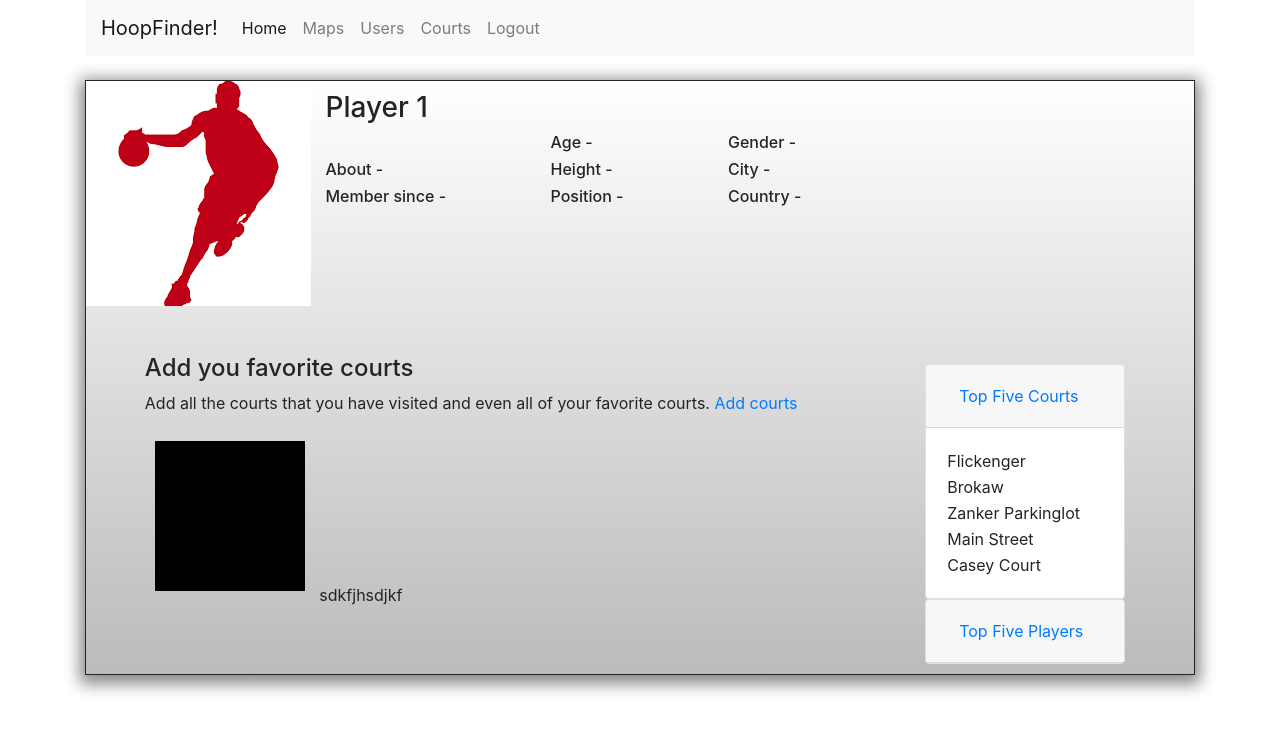
After one commit to dirtyhoops/HoopFinder, a Django app: page /user_dashboard in a window 1280 px wide. The commit adds this page. Shown: the top 733 px of the page. Run offline with Django 3.2, Linux system fonts and the light colour scheme; some libraries are stand-ins or nearby versions.

Commit message:
added user dashboard

```diff
--- /dev/null
+++ b/apps/hoopfinder/static/hoopfinder/css/user-dashboard.css
@@ -0,0 +1,23 @@
+.main{
+    border: 1px solid;
+    min-height: 400px;
+    background-color: rgb(38, 108, 170);
+    box-shadow: 0px 4px 15px 5px #888888;
+    background-image: linear-gradient(to bottom, #ffffff, #eeeeee, #dddddd, #cccccc, #bbbbbb);
+}
+.user_profile{
+    margin: 10px;
+}
+.top_10_courts{
+    width:200px;
+    border: 1px solid;
+    min-height: 400px;
+    box-shadow: 0px 4px 15px 5px #7b7a7a;
+    color: black;
+    background-image: linear-gradient(to top, #ffffff, #cecece, #9e9e9e, #727272, #484848);
+    display: inline-block;
+
+}
+.user_info{
+    vertical-align: top;
+}
--- a/apps/hoopfinder/templates/hoopfinder/courts.html
+++ b/apps/hoopfinder/templates/hoopfinder/courts.html
@@ -46,7 +46,7 @@
             <div class="courtsdiv">
                 <div class="container"></div>
                     <div class="row text-center" style="display: flex; flex-wrap: wrap;">
-            <!-- this is where you do the loop  -->
+            <!-- this is where you do the loop ----------------------------------- -->
                         <div class="col-lg-3 col-md-6 col-sm-6">
                             <div class="courtthumbnail">
                                 <img src="http://www.supremesportschicago.com/images/green-blue-with-rebounder-BASKETBALL-CT.jpg" alt="">
--- a/apps/hoopfinder/templates/hoopfinder/main.html
+++ b/apps/hoopfinder/templates/hoopfinder/main.html
@@ -40,7 +40,7 @@
                     <div class="navbar-nav">
                     <a class="nav-item nav-link active" href="/home">Home <span class="sr-only">(current)</span></a>
                     <a class="nav-item nav-link" href="/map">Maps</a>
-                    <a class="nav-item nav-link" href="#">Users</a>
+                    <a class="nav-item nav-link" href="/user_dashboard">Users</a>
                     <a class="nav-item nav-link" href="/courts">Courts</a>
                     <a class="nav-item nav-link" href="#">Logout</a>
 
--- /dev/null
+++ b/apps/hoopfinder/templates/hoopfinder/user_dashboard.html
@@ -0,0 +1,156 @@
+<!DOCTYPE html>
+<html>
+  <head>
+    <meta charset="utf-8" />
+    <meta http-equiv="X-UA-Compatible" content="IE=edge">
+    <!-- google map api = AIzaSyBDrQTLucGMc_Mf1NBAj4GoelgPyS9UWjU -->
+
+    <title>HoopFinder</title>
+    <!-- {% load static %} -->
+    <meta name="viewport" content="width=device-width, initial-scale=1, shrink-to-fit=no">
+    <link rel="stylesheet" type="text/css" href="../../static/hoopfinder/css/user-dashboard.css">
+    <!-- <link rel="stylesheet" href="https://maxcdn.bootstrapcdn.com/bootstrap/3.3.7/css/bootstrap.min.css" integrity="sha384-BVYiiSIFeK1dGmJRAkycuHAHRg32OmUcww7on3RYdg4Va+PmSTsz/K68vbdEjh4u" crossorigin="anonymous"> -->
+    <script src="https://maxcdn.bootstrapcdn.com/bootstrap/4.0.0/js/bootstrap.min.js" integrity="sha384-JZR6Spejh4U02d8jOt6vLEHfe/JQGiRRSQQxSfFWpi1MquVdAyjUar5+76PVCmYl" crossorigin="anonymous"></script>
+
+    <link rel="stylesheet" href="https://maxcdn.bootstrapcdn.com/bootstrap/4.0.0/css/bootstrap.min.css" integrity="sha384-Gn5384xqQ1aoWXA+058RXPxPg6fy4IWvTNh0E263XmFcJlSAwiGgFAW/dAiS6JXm" crossorigin="anonymous">
+    <!-- <script src="https://maxcdn.bootstrapcdn.com/bootstrap/4.0.0/js/bootstrap.min.js" integrity="sha384-JZR6Spejh4U02d8jOt6vLEHfe/JQGiRRSQQxSfFWpi1MquVdAyjUar5+76PVCmYl" crossorigin="anonymous"></script> -->
+
+    <script src="https://code.jquery.com/jquery-3.2.1.slim.min.js" integrity="sha384-KJ3o2DKtIkvYIK3UENzmM7KCkRr/rE9/Qpg6aAZGJwFDMVNA/GpGFF93hXpG5KkN" crossorigin="anonymous"></script>
+    <script src="https://cdnjs.cloudflare.com/ajax/libs/popper.js/1.12.9/umd/popper.min.js" integrity="sha384-ApNbgh9B+Y1QKtv3Rn7W3mgPxhU9K/ScQsAP7hUibX39j7fakFPskvXusvfa0b4Q" crossorigin="anonymous"></script>
+    <script src="https://maxcdn.bootstrapcdn.com/bootstrap/4.0.0/js/bootstrap.min.js" integrity="sha384-JZR6Spejh4U02d8jOt6vLEHfe/JQGiRRSQQxSfFWpi1MquVdAyjUar5+76PVCmYl" crossorigin="anonymous"></script>
+
+
+</head>
+<body>
+    <div class="container">
+        <div class = "navigationbar">
+            <nav class="navbar navbar-expand-lg navbar-light bg-light">
+                <a class="navbar-brand" href="/home">HoopFinder!</a>
+                <button class="navbar-toggler" type="button" data-toggle="collapse" data-target="#navbarNavAltMarkup" aria-controls="navbarNavAltMarkup" aria-expanded="false" aria-label="Toggle navigation">
+                    <span class="navbar-toggler-icon"></span>
+                </button>
+                <div class="collapse navbar-collapse" id="navbarNavAltMarkup">
+                    <div class="navbar-nav">
+                    <a class="nav-item nav-link active" href="/home">Home <span class="sr-only">(current)</span></a>
+                    <a class="nav-item nav-link" href="/map">Maps</a>
+                    <a class="nav-item nav-link" href="/user_dashboard">Users</a>
+                    <a class="nav-item nav-link" href="/courts">Courts</a>
+                    <a class="nav-item nav-link" href="#">Logout</a>
+
+                    </div>
+                </div>
+            </nav>
+        </div> <!-- end of nav bar -->
+        <br>
+        <div class="main" >
+            <div class="align-self-baseline">
+                <img src="../../static/hoopfinder/img/playericon.png" style="display: inline-block">
+
+                <div class="user_profile" style="display: inline-block; vertical-align:top;">
+                    <div class="user_info" style="display: inline-block;">
+                        <h3>Player 1</h3>
+                        <div class="user_info">
+                            <div style="display: inline-block;">
+                                <h6>About -</h6>
+                                <h6>Member since -</h6>
+                            </div>
+                            <div style="display: inline-block; margin-left:100px;">
+                                <h6>Age -</h6>
+                                <h6>Height -</h6>
+                                <h6>Position -</h6>
+                            </div>
+                            <div style="display: inline-block; margin-left:100px;">
+                                <h6>Gender - </h6>
+                                <h6>City -   </h6>
+                                <h6>Country -</h6>
+                            </div>
+                        </div>
+                    </div> <!-- end user info -->
+                </div>
+            </div>
+
+                <br>
+                <br>
+               <div class="d-flex justify-content-around">
+                    <div style="display: inline-block; vertical-align:top">
+                            <h4>Add you favorite courts</h4>
+                            <p>Add all the courts that you have visited and even all of your favorite courts. <a href="">Add courts</a></p>
+                            <div class="fav_courts">
+                                <div style="display: inline-block; height:150px; width:150px; background-color: black; margin: 10px;"></div>
+                                <div class="court_desc" style="display: inline-block">
+                                    <p>sdkfjhsdjkf</p>
+                                </div>
+                            </div>
+
+                        </div>
+                        <div style="margin: 10px; display: inline-block">
+
+                        <div id="accordion" style="width: 200px;" >
+                            <div class="card">
+                                <div class="card-header" id="headingOne">
+                                    <h5 class="mb-0">
+                                        <button class="btn btn-link" data-toggle="collapse" data-target="#collapseOne" aria-expanded="true" aria-controls="collapseOne">
+                                            Top Five Courts
+                                        </button>
+                                    </h5>
+                                </div>
+                                <div id="collapseOne" class="collapse show" aria-labelledby="headingOne" data-parent="#accordion">
+                                    <div class="card-body">
+                                        <table>
+                                            <tr>
+                                                <td>Flickenger </td>
+                                            </tr>
+                                            <tr>
+                                                <td>Brokaw</td>
+                                            </tr>
+                                            <tr>
+                                                <td>Zanker Parkinglot</td>
+                                            </tr>
+                                            <tr>
+                                                <td>Main Street</td>
+                                            </tr>
+                                            <tr>
+                                                <td>Casey Court</td>
+                                            </tr>
+                                        </table>
+                                    </div>
+                                </div>
+                            </div>
+                            <div class="card">
+                                <div class="card-header" id="headingTwo">
+                                    <h5 class="mb-0">
+                                        <button class="btn btn-link collapsed" data-toggle="collapse" data-target="#collapseTwo" aria-expanded="false" aria-controls="collapseTwo">
+                                            Top Five Players
+                                        </button>
+                                    </h5>
+                                </div>
+                                <div id="collapseTwo" class="collapse" aria-labelledby="headingTwo" data-parent="#accordion">
+                                    <div class="card-body">
+                                        <table>
+                                            <tr>
+                                                <td>Vinson </td>
+                                            </tr>
+                                            <tr>
+                                                <td>Daryll</td>
+                                            </tr>
+                                            <tr>
+                                                <td>Alex</td>
+                                            </tr>
+                                            <tr>
+                                                <td>Jacky</td>
+                                            </tr>
+                                            <tr>
+                                                <td>Greg</td>
+                                            </tr>
+                                        </table>
+                                    </div>
+                                </div>
+                            </div>
+                        </div>
+
+               </div>
+
+            </div>
+        </div> <!-- end container -- >
+    </body>
+</html>
--- a/apps/hoopfinder/urls.py
+++ b/apps/hoopfinder/urls.py
@@ -6,6 +6,7 @@ urlpatterns = [
     url(r'^home$', views.home),
     url(r'^courts$', views.courts),
     url(r'^map$', views.map),
+    url(r'^user_dashboard$', views.userdashboard),
     url(r'^registration$', views.registration),
     url(r'^login$', views.login),
     url(r'^new_court$', views.new_court),
--- a/apps/hoopfinder/views.py
+++ b/apps/hoopfinder/views.py
@@ -10,6 +10,9 @@ def home(request):
 
 def map(request):
     return render(request, "hoopfinder/maps.html")
+
+def userdashboard(request):
+    return render(request, "hoopfinder/user_dashboard.html")
 
 def courts(request):
     return render(request, "hoopfinder/courts.html")
```
Also changed, not shown: apps/hoopfinder/models.py (+72 -0 lines), apps/hoopfinder/templates/hoopfinder/maps.html (+11 -25 lines), apps/hoopfinder/templates/hoopfinder/new_court.html (+5 -5 lines), apps/hoopfinder/migrations/0002_auto_20180425_1514.py (added), db.sqlite3.
